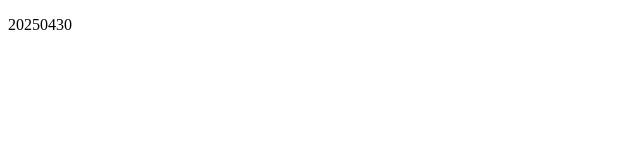
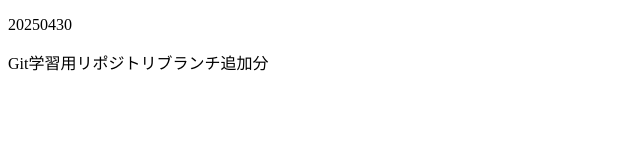
Before and after one commit to aya-ando5791/20250430, a plain HTML site: page index.html in a window 1280 px wide. Shown: the whole page, without its empty margins (0-640 px from the left). Drawn offline with Linux system fonts and the light colour scheme.

Commit message:
ブランチを切ってコミット

```diff
--- a/index.html
+++ b/index.html
@@ -7,5 +7,6 @@
         </head>
         <body>
             <p>20250430</p>
+            <p>Git学習用リポジトリブランチ追加分</p>
         </body>
 </html>
```
